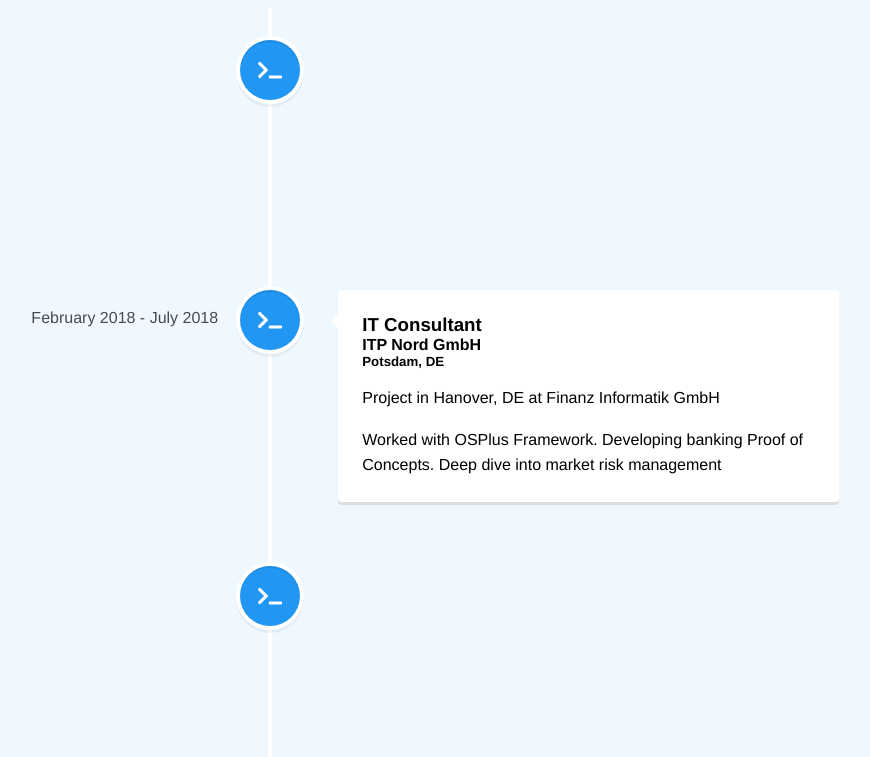
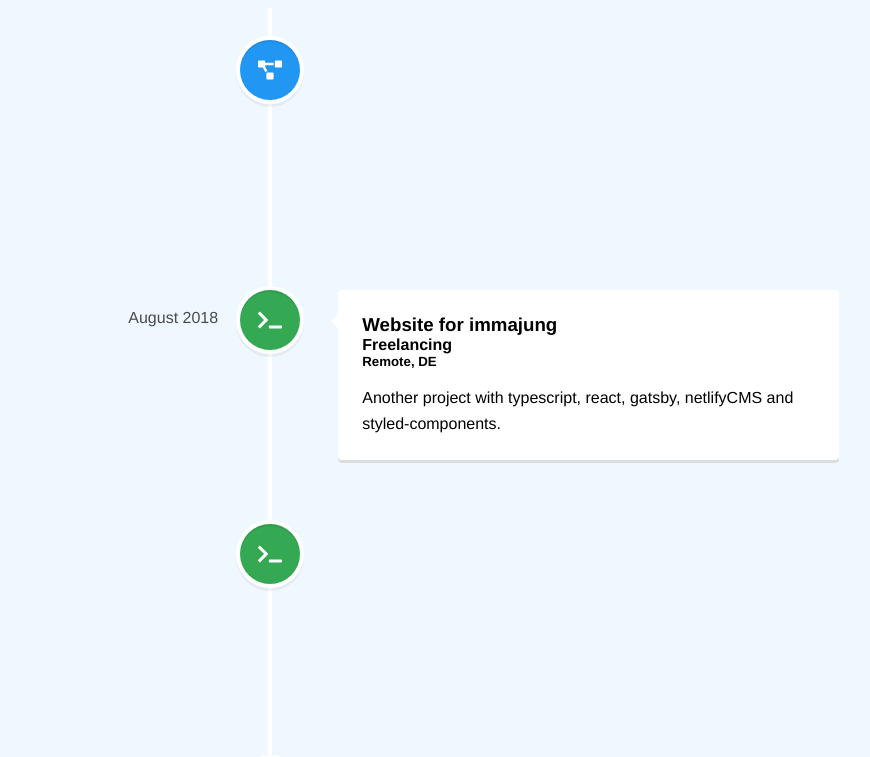
Before and after one commit to makiri1993/my-website, a React app: page / in a window 1280 px wide. Shown: the top 757 px of the page, without its empty margins (370-1240 px from the left). Built offline with nearby package versions, Linux system fonts and the light colour scheme; the HTML template or start-up script is replaced by a standard one.

Commit message:
finalizing cv

```diff
--- a/src/App.tsx
+++ b/src/App.tsx
@@ -2,11 +2,15 @@ import React, { Component } from 'react'
 import Helmet from 'react-helmet'
 
 import { library } from '@fortawesome/fontawesome-svg-core'
-import { faTerminal } from '@fortawesome/free-solid-svg-icons'
+import {
+  faTerminal,
+  faGraduationCap,
+  faProjectDiagram
+} from '@fortawesome/free-solid-svg-icons'
 import SinglePage from './scenes/SinglePage'
 import './app.css'
 
-library.add(faTerminal)
+library.add(faTerminal, faGraduationCap, faProjectDiagram)
 export default class App extends Component {
   render() {
     return (
--- a/src/scenes/SinglePage.tsx
+++ b/src/scenes/SinglePage.tsx
@@ -14,11 +14,11 @@ export default class SinglePage extends Component {
         <VerticalTimelineElement
           className='vertical-timeline-element--work'
           date='August 2018 - present'
-          iconStyle={{ background: 'rgb(33, 150, 243)', color: '#fff' }}
+          iconStyle={{ background: '#2196F3', color: '#fff' }}
           icon={
             <FontAwesomeIcon
               style={{ width: 24, marginLeft: -12 }}
-              icon='terminal'
+              icon='project-diagram'
             />
           }
         >
@@ -34,12 +34,53 @@ export default class SinglePage extends Component {
         </VerticalTimelineElement>
         <VerticalTimelineElement
           className='vertical-timeline-element--work'
-          date='February 2018 - July 2018'
-          iconStyle={{ background: 'rgb(33, 150, 243)', color: '#fff' }}
+          date='August 2018'
+          iconStyle={{ background: '#34A853', color: '#fff' }}
           icon={
             <FontAwesomeIcon
               style={{ width: 24, marginLeft: -12 }}
               icon='terminal'
+            />
+          }
+        >
+          <h3 className='vertical-timeline-element-title'>
+            Website for immajung
+          </h3>
+          <h4 className='vertical-timeline-element-title'>Freelancing</h4>
+          <h5 className='vertical-timeline-element-subtitle'>Remote, DE</h5>
+          <p>
+            Another project with typescript, react, gatsby, netlifyCMS and
+            styled-components.
+          </p>
+        </VerticalTimelineElement>
+        <VerticalTimelineElement
+          className='vertical-timeline-element--work'
+          date='June 2018'
+          iconStyle={{ background: '#34A853', color: '#fff' }}
+          icon={
+            <FontAwesomeIcon
+              style={{ width: 24, marginLeft: -12 }}
+              icon='terminal'
+            />
+          }
+        >
+          <h3 className='vertical-timeline-element-title'>
+            Website for Interkultureller Sozialdienst
+          </h3>
+          <h4 className='vertical-timeline-element-title'>Freelancing</h4>
+          <h5 className='vertical-timeline-element-subtitle'>Remote, DE</h5>
+          <p>
+            First project with typescript, react, gatsby and styled-components.
+          </p>
+        </VerticalTimelineElement>
+        <VerticalTimelineElement
+          className='vertical-timeline-element--work'
+          date='February 2018 - July 2018'
+          iconStyle={{ background: '#2196F3', color: '#fff' }}
+          icon={
+            <FontAwesomeIcon
+              style={{ width: 24, marginLeft: -12 }}
+              icon='project-diagram'
             />
           }
         >
@@ -54,12 +95,32 @@ export default class SinglePage extends Component {
         </VerticalTimelineElement>
         <VerticalTimelineElement
           className='vertical-timeline-element--work'
-          date='February 2017 - February 2018'
-          iconStyle={{ background: 'rgb(33, 150, 243)', color: '#fff' }}
+          date='March 2017'
+          iconStyle={{ background: '#34A853', color: '#fff' }}
           icon={
             <FontAwesomeIcon
               style={{ width: 24, marginLeft: -12 }}
               icon='terminal'
+            />
+          }
+        >
+          <h3 className='vertical-timeline-element-title'>
+            App for Testing Department (automotive industry)
+          </h3>
+          <h4 className='vertical-timeline-element-title'>Freelancing</h4>
+          <h5 className='vertical-timeline-element-subtitle'>Remote, DE</h5>
+          <p>
+            Developing an app to support quality testing by spoken commands.
+          </p>
+        </VerticalTimelineElement>
+        <VerticalTimelineElement
+          className='vertical-timeline-element--work'
+          date='February 2017 - February 2018'
+          iconStyle={{ background: '#2196F3', color: '#fff' }}
+          icon={
+            <FontAwesomeIcon
+              style={{ width: 24, marginLeft: -12 }}
+              icon='project-diagram'
             />
           }
         >
@@ -87,11 +148,11 @@ export default class SinglePage extends Component {
         <VerticalTimelineElement
           className='vertical-timeline-element--work'
           date='October 2016 - January 2017'
-          iconStyle={{ background: 'rgb(33, 150, 243)', color: '#fff' }}
+          iconStyle={{ background: '#EA2535', color: '#fff' }}
           icon={
             <FontAwesomeIcon
               style={{ width: 24, marginLeft: -12 }}
-              icon='terminal'
+              icon='graduation-cap'
             />
           }
         >
```
